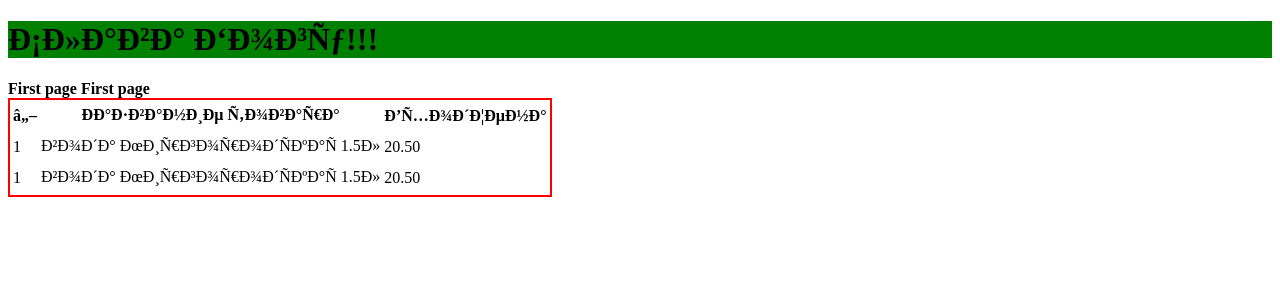
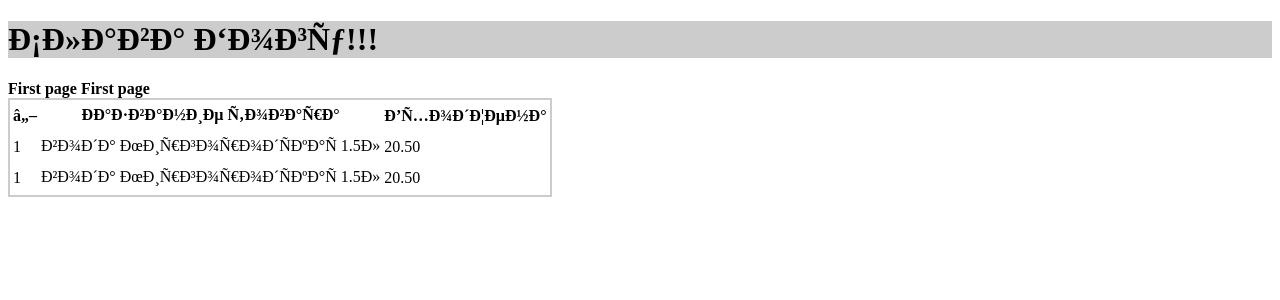
Before and after one commit to AlexKrts1/page1, a PHP site: page / in a window 1280 px wide. Shown: the top 300 px of the page. Run offline with PHP 8.4, Linux system fonts and the light colour scheme.

Commit message:
Update style.css

```diff
--- a/style.css
+++ b/style.css
@@ -1,7 +1,7 @@
 h1{
- background-color:green;
+ background-color:#cccccc;
 }
 
 table{
-	border:2px solid red;
+	border:2px solid #cccccc;
 }
```
